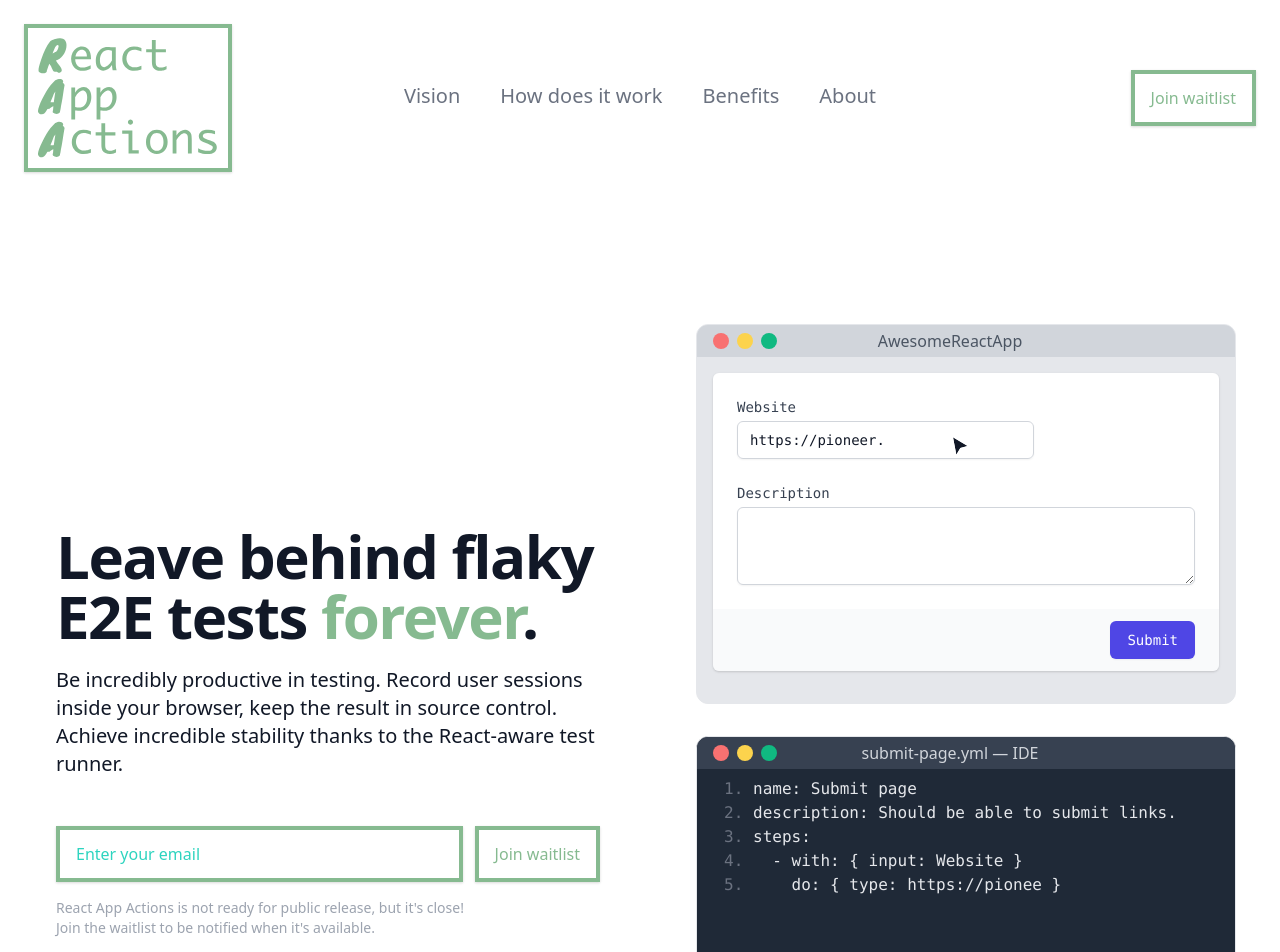
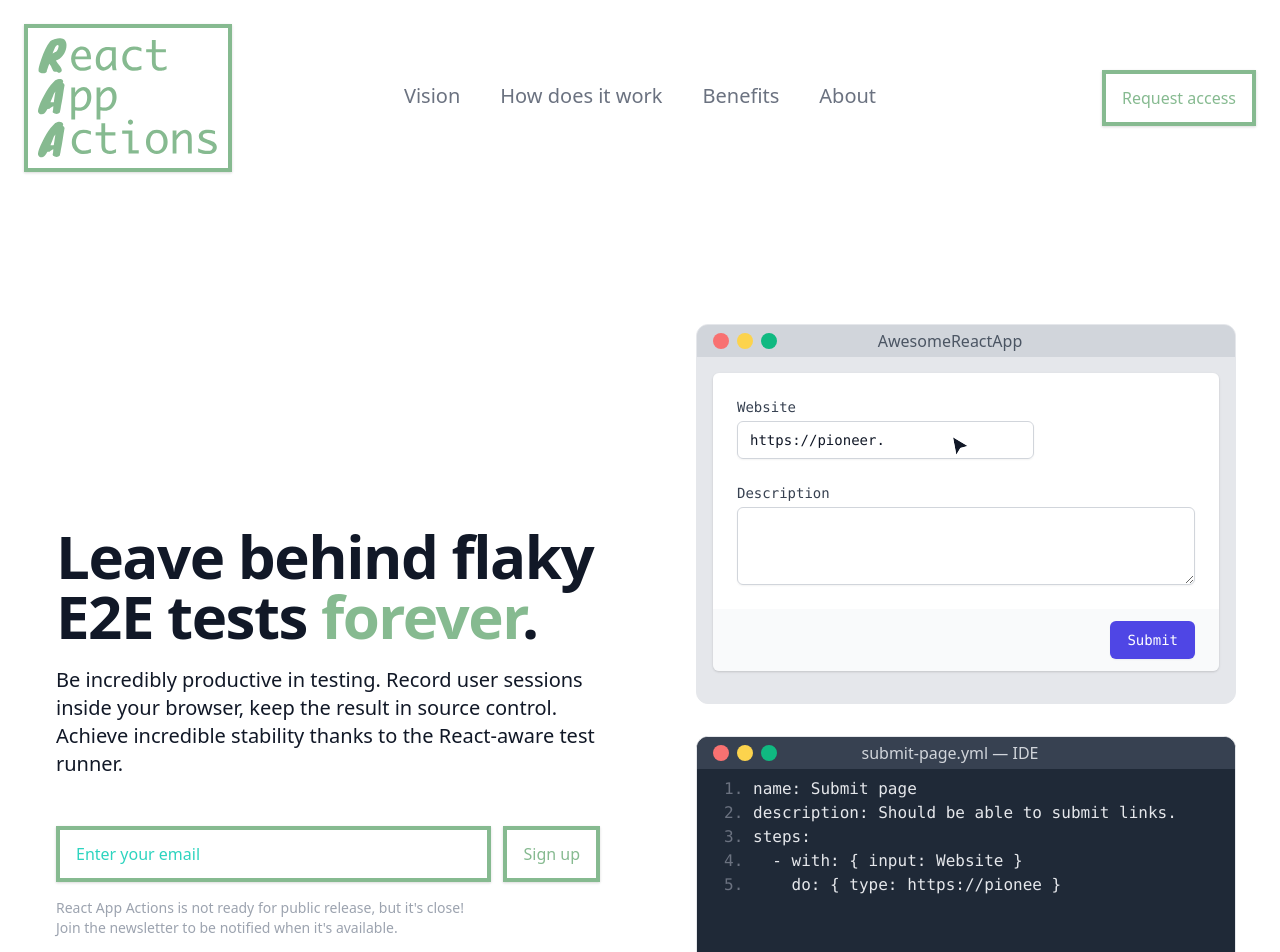
Before and after one commit to appactions/appactions, a Next.js app in the folder react-app-actions.com/: page / in a window 1280 px wide. Shown: the top 952 px of the page. Built offline with nearby package versions, Linux system fonts and the light colour scheme.

Commit message:
rename waitlist to newsletter

```diff
--- a/react-app-actions.com/components/header.js
+++ b/react-app-actions.com/components/header.js
@@ -72,7 +72,7 @@
                             onClick={onClickCTA}
                             className="block px-4 py-3 font-medium border-4 shadow border-brand-green text-brand-green hover:bg-teal-50 focus:outline-none focus:ring-2 focus:ring-offset-2 focus:ring-teal-300"
                         >
-                            Join waitlist
+                            Request access
                         </button>
                     </div>
                 </div>
--- a/react-app-actions.com/components/hero.js
+++ b/react-app-actions.com/components/hero.js
@@ -20,7 +20,7 @@
                     <p className="mt-3 text-sm text-gray-400 sm:mt-4">
                         React App Actions is not ready for public release, but it's close!
                         <br />
-                        Join the waitlist to be notified when it's available.
+                        Join the newsletter to be notified when it's available.
                     </p>
                 </div>
             </div>
--- a/react-app-actions.com/components/signup.js
+++ b/react-app-actions.com/components/signup.js
@@ -7,7 +7,7 @@
     SUCCESS: 'SUCCESS',
 };
 
-function SignUp({ label = 'Join waitlist', light }) {
+function SignUp({ label = 'Sign up', light }) {
     const [status, setStatus] = useState(STATUSES.INIT);
     const onSubmit = event => {
         event.preventDefault();
--- a/react-app-actions.com/pages/index.js
+++ b/react-app-actions.com/pages/index.js
@@ -385,7 +385,7 @@
                                 Want to be an early adopter?
                             </h2>
                             <p className="max-w-3xl mt-4 text-lg text-white">
-                                Join the waitlist to get notified when React App Actions is available.
+                                Join the newletter to get notified when React App Actions is available.
                             </p>
                         </div>
                         <div className="mt-12 sm:w-full sm:max-w-md lg:mt-0 lg:ml-8 lg:flex-1">
```
